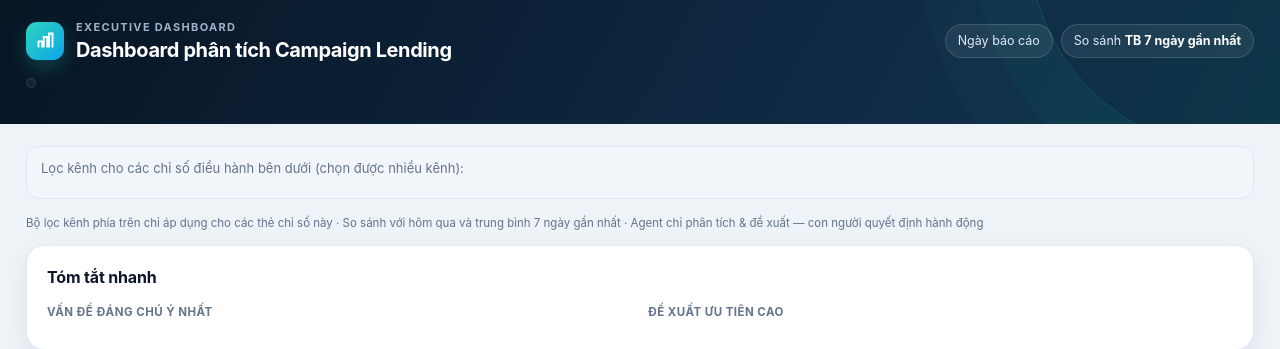
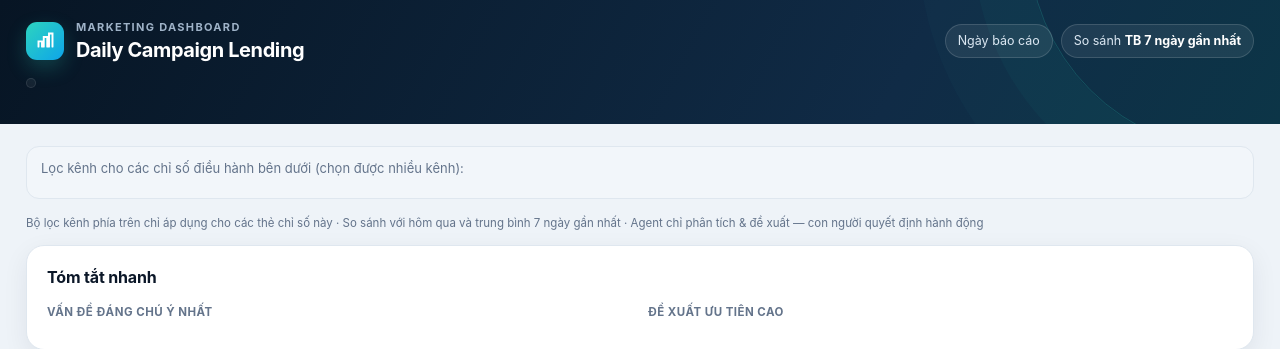
Before and after one commit to wind2110/lending-campaign-agent, a Python web app: template app/templates/dashboard.html in a window 1280 px wide. Shown: the top 349 px of the page. Run offline with Jinja, Linux system fonts and the light colour scheme; the template is opened without the code that fills it, so the values that code supplies are empty.

Commit message:
Đổi tên hiển thị Dashboard: Marketing Dashboard / Daily Campaign Lending
Co-Authored-By: Claude Sonnet 5 <noreply@anthropic.com>

```diff
--- a/app/templates/dashboard.html
+++ b/app/templates/dashboard.html
@@ -161,7 +161,7 @@
     <div class="nav">
       <div class="brand">
         <div class="brandmark" aria-hidden="true"><svg viewBox="0 0 24 24" fill="none"><path d="M4 19V13h4v6m2 0V8h4v11m2 0V4h4v15" stroke="white" stroke-width="2.2" stroke-linecap="round"/></svg></div>
-        <div><div class="eyebrow">Executive Dashboard</div><h1>Dashboard phân tích Campaign Lending</h1></div>
+        <div><div class="eyebrow">Marketing Dashboard</div><h1>Daily Campaign Lending</h1></div>
       </div>
       <div class="meta">
         <div class="meta-pill">Ngày báo cáo <strong>{{ as_of_date }}</strong></div>
```
